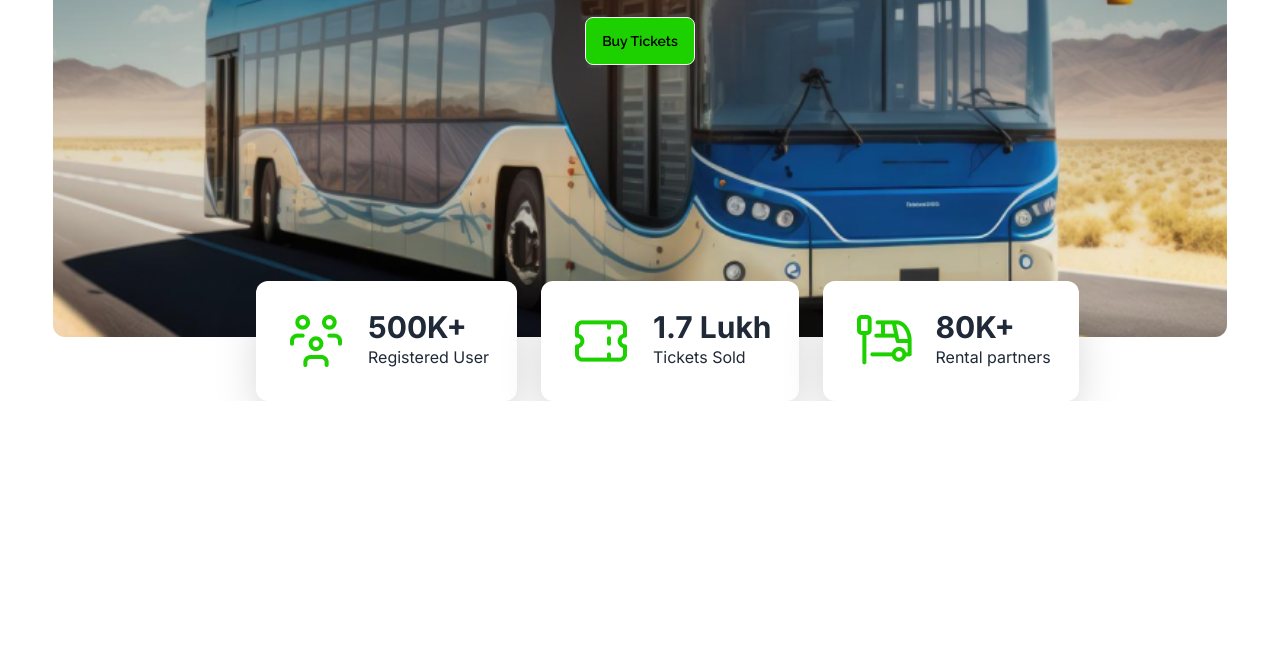
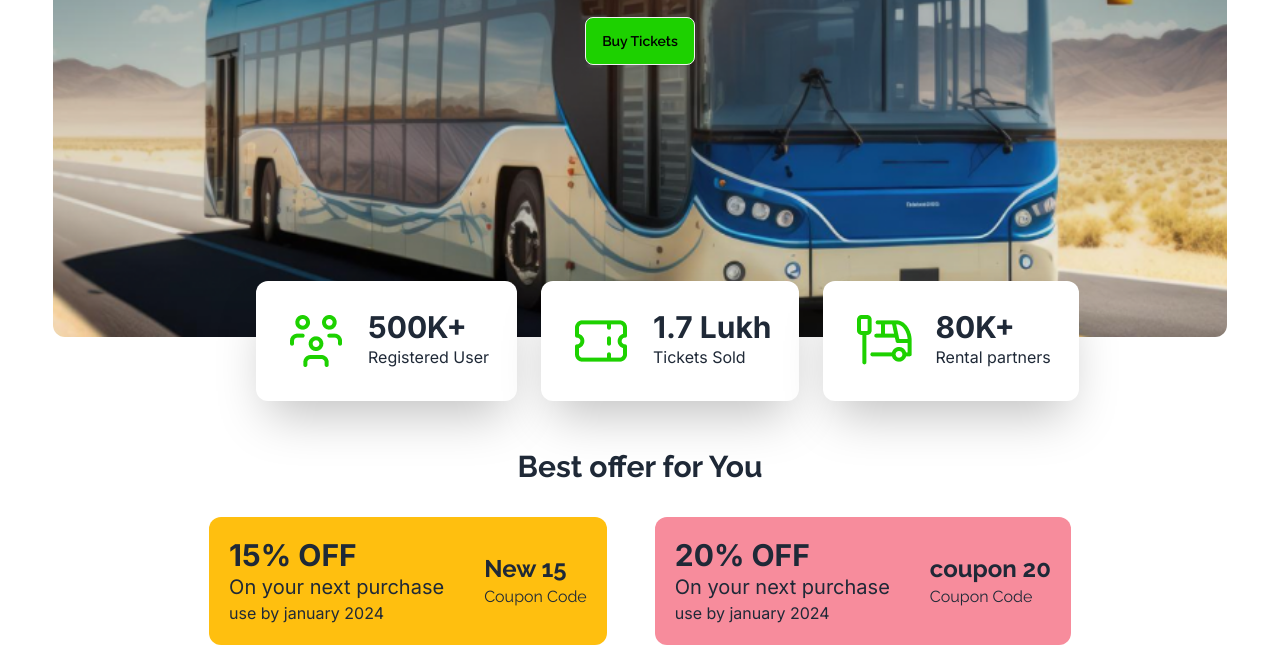
Before and after one commit to MohammadRayhan190720/Smart-ticketing, a plain HTML site: page index.html in a window 1280 px wide. Shown: the part 575-1220 px from the top of the page. Before the commit the page ends 976 px from the top, so only its background shows below. Drawn offline with nearby package versions, Linux system fonts and the light colour scheme.

Commit message:
offer section completed successfully

```diff
--- a/index.html
+++ b/index.html
@@ -130,6 +130,37 @@
     <!-- banner section ends -->
   </header>
   <main>
+    <!-- offer section start -->
+     <section class="mt-20 lg:mt-28">
+      <h2 class="text-center font-bold text-3xl font-Raleway">Best offer for You</h2>
+
+      <div class="flex flex-col justify-center items-center md:flex-row gap-12  mt-8">
+        <div class="flex justify-start items-center bg-couponone p-5 rounded-xl gap-10">
+          <div class="font-Inter">
+            <h3 class="text-3xl font-bold">15% OFF</h3>
+            <P class="text-xl">On your next purchase</P>
+            <P>use by january 2024</P>
+          </div>
+          <div class="font-Raleway">
+            <h5 class="text-2xl font-bold">New 15</h5>
+            <P class="text-base">Coupon Code</P>
+          </div>
+        </div>
+        <div class="flex justify-start items-center bg-coupontwo p-5 rounded-xl gap-10">
+          <div class="font-Inter">
+            <h3 class="text-3xl font-bold">20% OFF</h3>
+            <P class="text-xl">On your next purchase</P>
+            <P>use by january 2024</P>
+          </div>
+          <div class="font-Raleway">
+            <h5 class="text-2xl font-bold">coupon 20</h5>
+            <P class="text-base">Coupon Code</P>
+          </div>
+        </div>
+      </div>
+     </section>
+
+    <!-- offer section ends -->
 
   </main>
   <footer>
```
